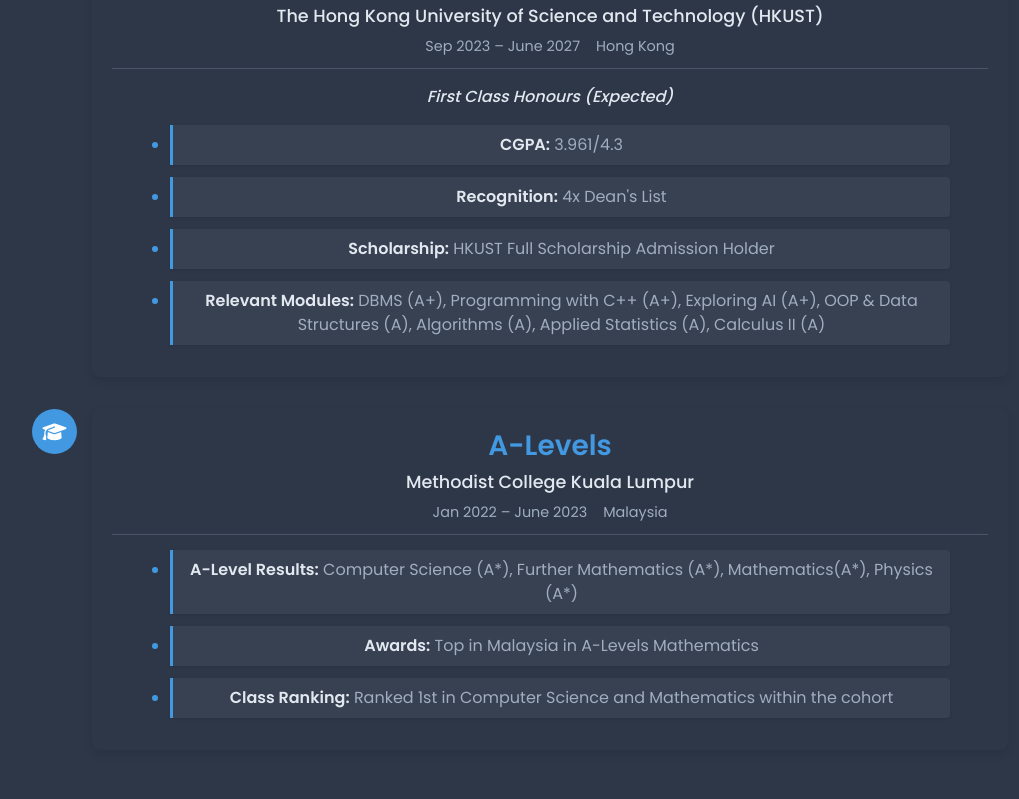
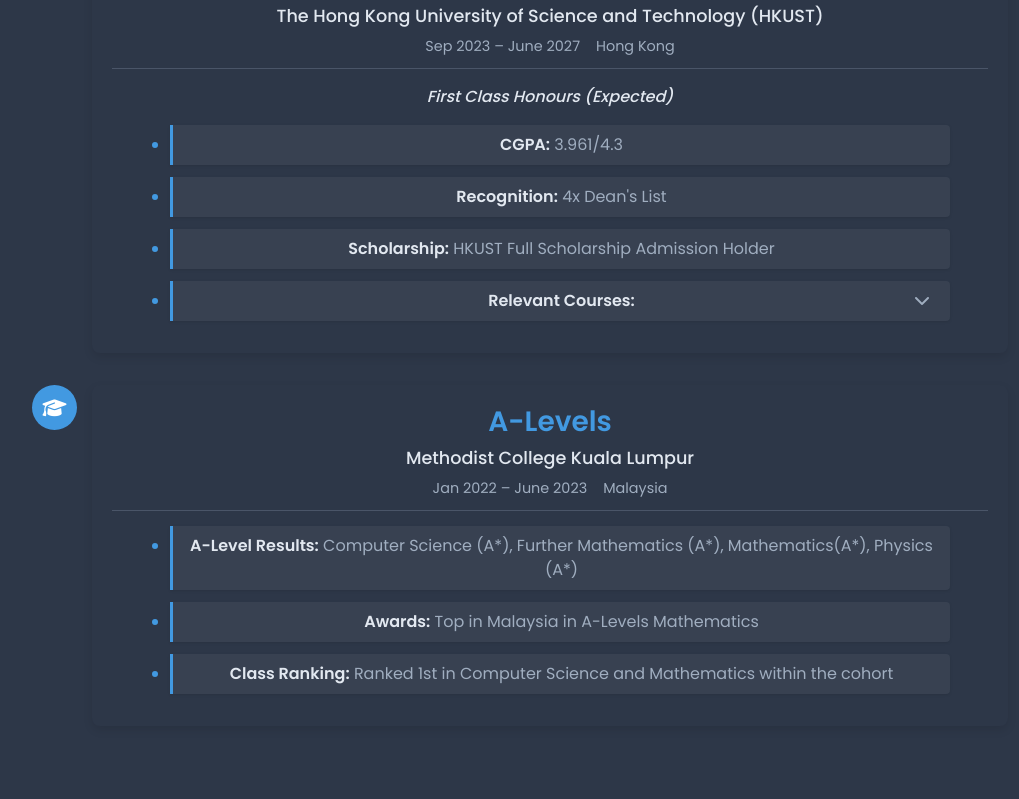
Before and after one commit to ziyang04/portfolio, a React (Create React App) app: page / in a window 1280 px wide. Shown: the part 1181-1980 px from the top of the page, without its empty margins (120-1139 px from the left). Built offline with nearby package versions, Linux system fonts and the light colour scheme.

Commit message:
24 June 2025

```diff
--- a/src/assets/css/Education.css
+++ b/src/assets/css/Education.css
@@ -146,6 +146,66 @@
   color: var(--accent-color);
 }
 
+/* Modules dropdown styling */
+.modules-section {
+  margin-top: 0;
+  padding-top: 0;
+}
+
+.modules-dropdown-header {
+  display: flex;
+  justify-content: space-between;
+  align-items: center;
+  cursor: pointer;
+  width: 100%;
+}
+
+.dropdown-arrow {
+  transition: transform 0.3s ease;
+}
+
+.dropdown-arrow.expanded {
+  transform: rotate(180deg);
+}
+
+.modules-grid {
+  margin-top: 12px;
+  padding-left: 15px;
+  animation: fadeIn 0.3s ease-in-out;
+}
+
+@keyframes fadeIn {
+  from {
+    opacity: 0;
+    transform: translateY(-10px);
+  }
+  to {
+    opacity: 1;
+    transform: translateY(0);
+  }
+}
+
+.module-item {
+  margin-bottom: 10px;
+  padding-left: 5px;
+  color: var(--text-secondary);
+  line-height: 1.5;
+  display: flex;
+  align-items: center;
+}
+
+.module-name {
+  color: var(--text-secondary);
+  font-size: 0.95rem;
+  padding: 5px 0;
+}
+
+.module-grade {
+  font-weight: 600;
+  color: var(--text-primary);
+  margin-left: 8px;
+}
+
 @media (max-width: 576px) {
 
 
--- a/src/components/sections/Education.js
+++ b/src/components/sections/Education.js
@@ -1,7 +1,18 @@
-import React from 'react';
+import React, { useState } from 'react';
 import '../../assets/css/Education.css';
 
 const Education = () => {
+  const [expandedModulesIndex, setExpandedModulesIndex] = useState(null);
+
+  // Toggle modules dropdown for specific education item
+  const toggleModules = (index) => {
+    if (expandedModulesIndex === index) {
+      setExpandedModulesIndex(null);
+    } else {
+      setExpandedModulesIndex(index);
+    }
+  };
+
   // Process highlights to split items with pipe characters into separate list items
   // and format them with proper structure
   const processHighlights = (highlights) => {
@@ -13,10 +24,13 @@
         // Split by pipe and trim whitespace
         const splitHighlights = highlight.split('|').map(item => item.trim());
         // Add each split item to the array with appropriate formatting
-        processedHighlights.push(...splitHighlights.map(item => formatHighlight(item)));
+        processedHighlights.push(...splitHighlights.map(item => formatHighlight(item)).filter(Boolean));
       } else {
-        // Add the highlight with formatting
-        processedHighlights.push(formatHighlight(highlight));
+        // Add the highlight with formatting if not null
+        const formatted = formatHighlight(highlight);
+        if (formatted) {
+          processedHighlights.push(formatted);
+        }
       }
     });
 
@@ -33,11 +47,6 @@
     // Format awards
     if (highlight.startsWith('Awards:')) {
       return <><strong>Awards:</strong> {highlight.substring(7).trim()}</>;
-    }
-
-    // Format relevant modules
-    if (highlight.startsWith('Relevant Modules:')) {
-      return <><strong>Relevant Modules:</strong> {highlight.substring(17).trim()}</>;
     }
 
     // Format Top entries
@@ -79,8 +88,20 @@
       description: 'First Class Honours (Expected)',
       highlights: [
         'CGPA: 3.961/4.3 | 4x Dean\'s List',
-        'HKUST Full Scholarship Admission Holder',
-        'Relevant Modules: DBMS (A+), Programming with C++ (A+), Exploring AI (A+), OOP & Data Structures (A), Algorithms (A), Applied Statistics (A), Calculus II (A)'
+        'HKUST Full Scholarship Admission Holder'
+      ],
+      courses: [
+        'COMP3711 Design and Analysis of Algorithms',
+        'COMP3311 Database Management Systems',
+        'COMP2012 Object Oriented Programming & Data Structures',
+        'COMP2611 Computer Organization',
+        'COMP2211 Exploring Artificial Intelligence',
+        'COMP2011 Programming with C++',
+        'COMP1021 Introduction to Computer Science',
+        'MATH2411 Applied Statistics',
+        'MATH2111 Matrix Algebra and Applications',
+        'MATH1014 Calculus II',
+        'FINA2203 Fundamentals of Business Finance',
       ]
     },
     {
@@ -92,7 +113,8 @@
       highlights: [
         'Computer Science (A*), Further Mathematics (A*), Mathematics(A*), Physics (A*)',
         'Awards: Top in Malaysia in A-Levels Mathematics | Ranked 1st in Computer Science and Mathematics within the cohort'
-      ]
+      ],
+      courses: []
     }
   ];
 
@@ -129,6 +151,29 @@
                     {processHighlights(edu.highlights).map((highlight, idx) => (
                       <li key={idx}>{highlight}</li>
                     ))}
+
+                    {edu.courses.length > 0 && (
+                      <li>
+                        <div className="modules-dropdown-header" onClick={() => toggleModules(index)}
+                             style={{ display: 'flex', justifyContent: 'center', position: 'relative' }}>
+                          <strong style={{ textAlign: 'center' }}>Relevant Courses:</strong>
+                          <span className={`dropdown-arrow ${expandedModulesIndex === index ? 'expanded' : ''}`}
+                                style={{ position: 'absolute', right: 10 }}>
+                            <i className={`fas fa-chevron-${expandedModulesIndex === index ? 'up' : 'down'}`}></i>
+                          </span>
+                        </div>
+
+                        {expandedModulesIndex === index && (
+                          <div className="modules-grid">
+                            {edu.courses.map((course, idx) => (
+                              <div key={idx} className="module-item">
+                                <span className="module-name">{course}</span>
+                              </div>
+                            ))}
+                          </div>
+                        )}
+                      </li>
+                    )}
                   </ul>
                 </div>
               </div>
```
